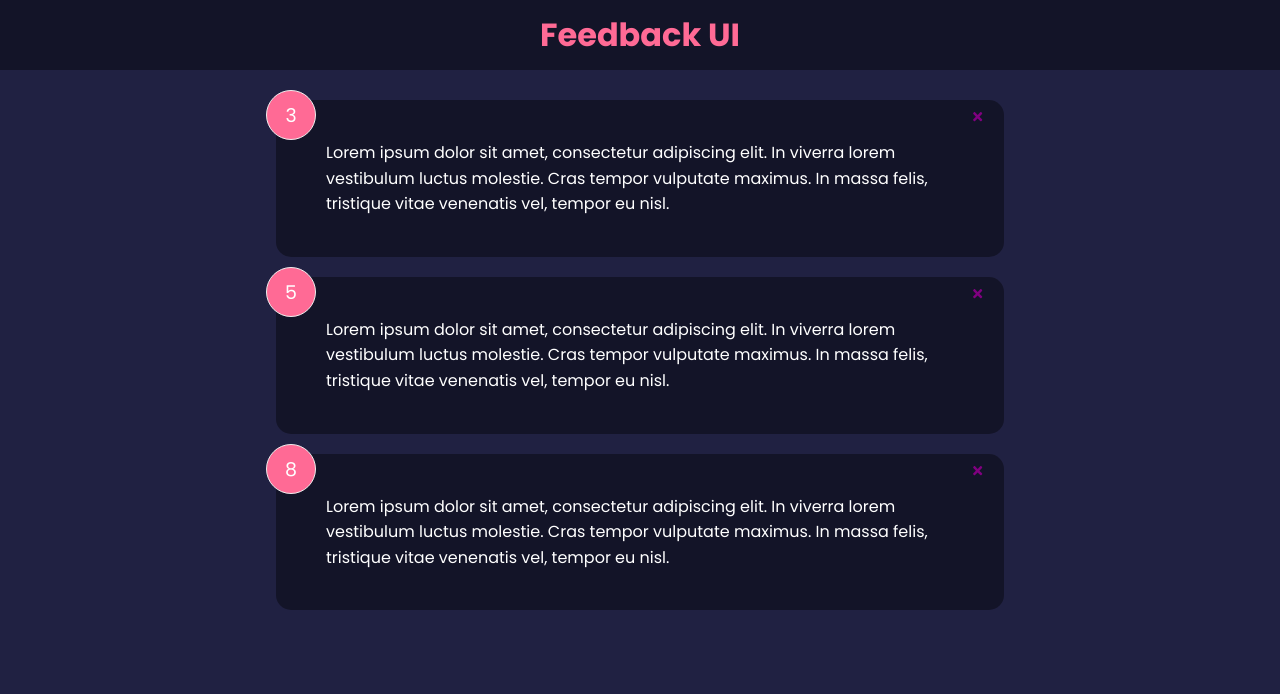
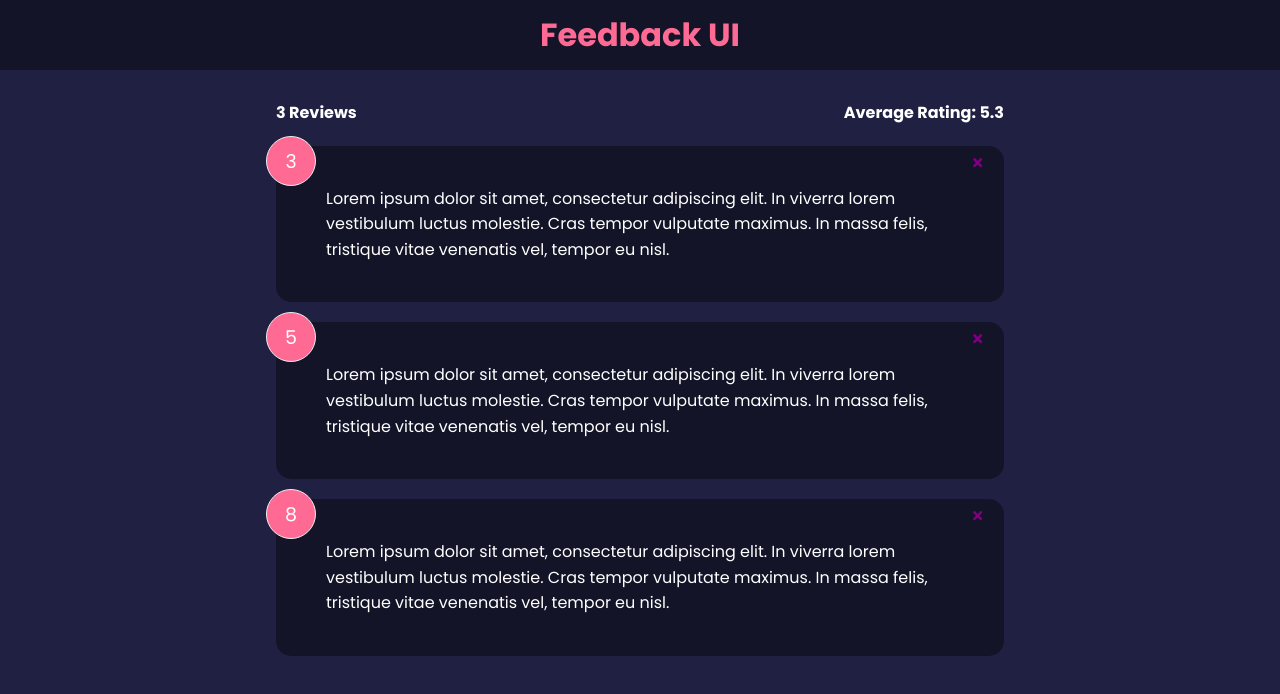
Before and after one commit to kaankurcer/feedback-app, a React (Create React App) app: page / in a window 1280 px wide. Shown: the top 694 px of the page. Built offline with nearby package versions, Linux system fonts and the light colour scheme.

Commit message:
feat: add FeadbackStats component

```diff
--- a/src/App.js
+++ b/src/App.js
@@ -2,6 +2,7 @@
 import Header from "./components/Header";
 import FeedbackList from "./components/FeedbackList";
 import FeedbackData from "./data/FeedbackData";
+import FeedbackStats from "./components/FeedbackStats";
 
 function App() {
   const [feedback, setFeedback] = useState(FeedbackData);
@@ -16,6 +17,7 @@
     <>
       <Header />
       <div className="container">
+        <FeedbackStats feedback={feedback} />
         <FeedbackList feedback={feedback} handleDelete={deleteFeedback} />
       </div>
     </>
--- /dev/null
+++ b/src/components/FeedbackStats.jsx
@@ -0,0 +1,20 @@
+import React from "react";
+
+function FeedbackStats({ feedback }) {
+  //Calculate rating average
+  let average =
+    feedback.reduce((acc, cur) => {
+      return acc + cur.rating;
+    }, 0) / feedback.length;
+
+  average = average.toFixed(1).replace(/[.,]0$/, "");
+
+  return (
+    <div className="feedback-stats">
+      <h4>{feedback.length} Reviews</h4>
+      <h4>Average Rating: {isNaN(average) ? 0 : average}</h4>
+    </div>
+  );
+}
+
+export default FeedbackStats;
```
